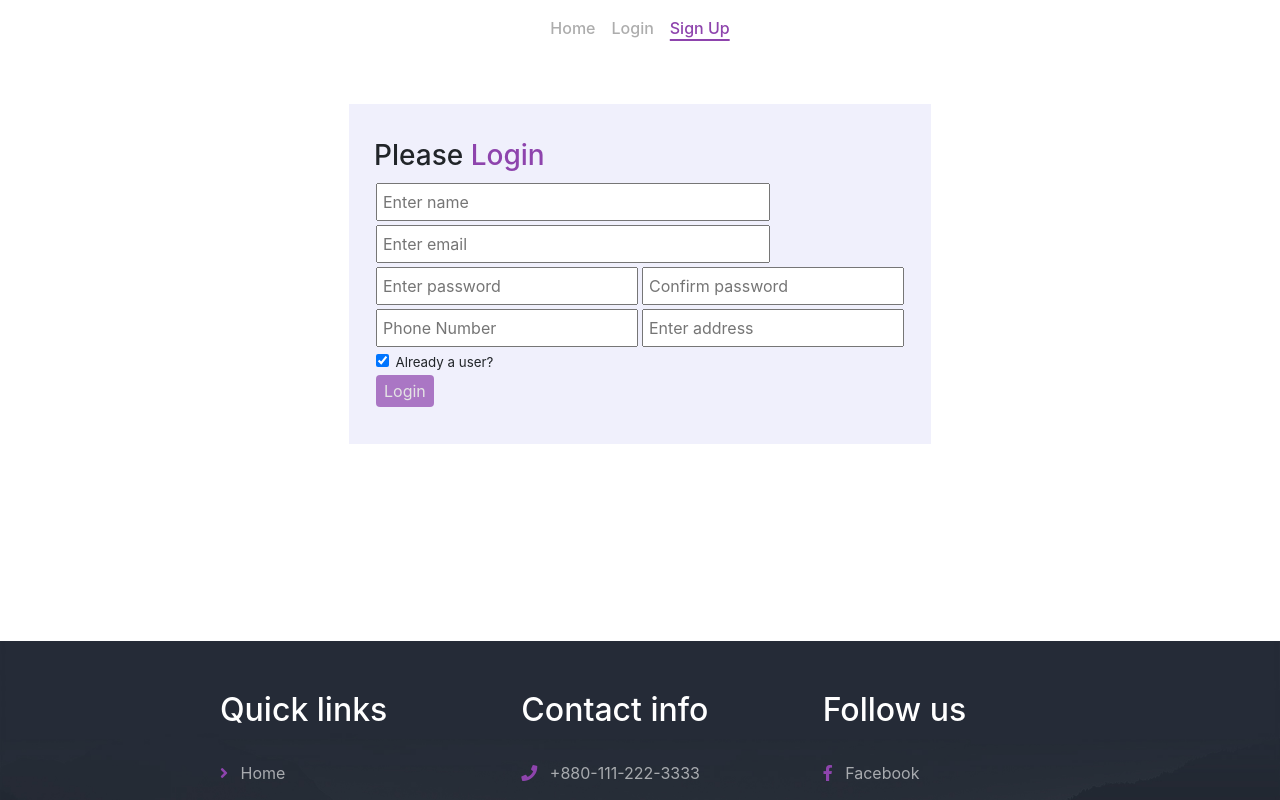
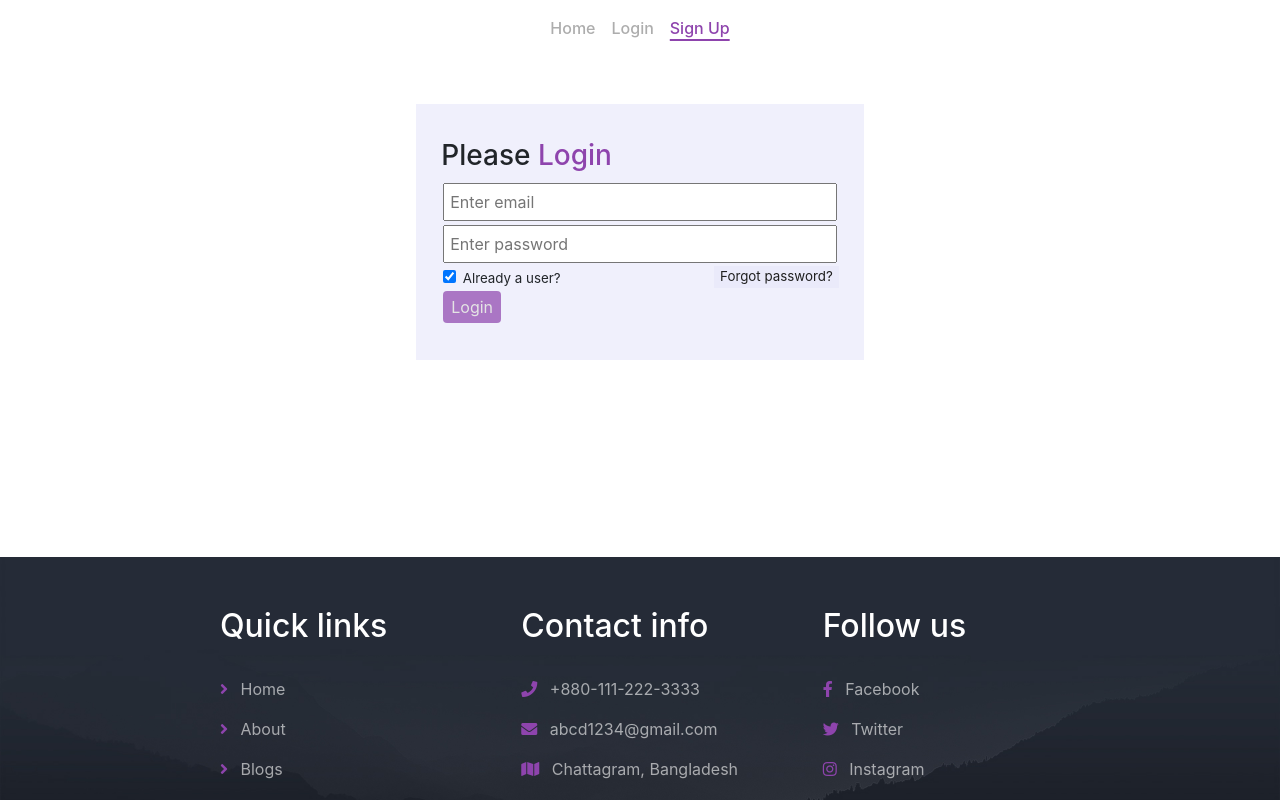
Before and after one commit to ijTuhin/independent-service-provider, a React (Create React App) app: page /signup in a window 1280 px wide. Both pictures are taken after a click on the checkbox 382 px from the left and 360 px from the top of the page. Shown: the top 800 px of the page. Built offline with nearby package versions, Linux system fonts and the light colour scheme.

Commit message:
forgot password btn for login form

```diff
--- a/src/Component/SignUp/SignUp.css
+++ b/src/Component/SignUp/SignUp.css
@@ -19,13 +19,22 @@
 .form-container #form-q{
     font-size: smaller;
 }
-.submit-field input,button{
+.submit-field input,.submit-btn{
     margin: 2px;
 }
-.submit-field button{
+.submit-field .submit-btn{
     background-color: rgba(142, 68, 173,0.7);
     color: rgb(228, 228, 228);
 }
-.submit-field button:hover{
+.submit-field .submit-btn:hover{
     background-color: rgba(142, 68, 173,0.6);
 }
+.submit-field .forgot-btn{
+    border: none;
+    background-color: rgba(230, 230, 250,0.5);
+    font-size: smaller;
+    color: rgb(31, 31, 31);
+}
+.submit-field .forgot-btn:hover{
+    color: rgb(151, 33, 202);;
+}
--- a/src/Component/SignUp/SignUp.js
+++ b/src/Component/SignUp/SignUp.js
@@ -55,12 +55,28 @@ const SignUp = () => {
             <div className="form-container">
                 <h3>Please <span>{registered ? 'Login' : 'Sign-up'}</span></h3>
                 <form noValidate validated={validated} onSubmit={handleFormSubmit}>
+                    {
+                        registered ?
+                            <></>
+                            :
+                            <>
                                 <div className='input-field'>
                                     <input onBlur={handleUserNameBlur} type="text" name="name" placeholder='Enter name' />
                                 </div>
+                            </>
+                    }
                     <div className='input-field'>
                         <input onBlur={handleUserEmailBlur} type="email" name="email" placeholder='Enter email' />
                     </div>
+                    {
+                        registered ?
+                            <>
+                                <div className='input-field'>
+                                    <input onBlur={handleUserPasswordBlur} type="password" name="password" placeholder="Enter password" />
+                                </div>
+                            </>
+                            :
+                            <>
                                 <div>
                                     <input onBlur={handleUserPasswordBlur} type="password" name="password" placeholder="Enter password" />
                                     <input type="password" name="confirm-password" placeholder="Confirm password" />
@@ -69,10 +85,24 @@ const SignUp = () => {
                                     <input type="tel" name="phone-number" placeholder='Phone Number' />
                                     <input type="text" name="address" placeholder='Enter address' />
                                 </div>
+                            </>
+                    }
                     <div className='submit-field'>
-                        <input onChange={handleUserRegisterdStateChange} type="checkbox" name="" /> <span id='form-q'>Already a user?</span><br />
-                        <button className='border-0 px-2 py-1 rounded' type="submit">{registered ? 'Login' : 'Sign Up'}</button>
+
+                        <div className='d-flex justify-content-between align-items-center'>
+                            <div>
+                                <input onChange={handleUserRegisterdStateChange} type="checkbox" name="" /> <span id='form-q'>Already a user?</span>
                             </div>
+                            {registered
+                                ?
+                                <><button className='forgot-btn'>Forgot password?</button></>
+                                :
+                                <></>
+                            }
+                        </div>
+                        <button className='border-0 px-2 py-1 rounded submit-btn' type="submit">{registered ? 'Login' : 'Sign Up'}</button>
+                    </div>
+
                 </form>
             </div>
         </div>
```
Lines whose indentation alone changed are shown as unchanged.
